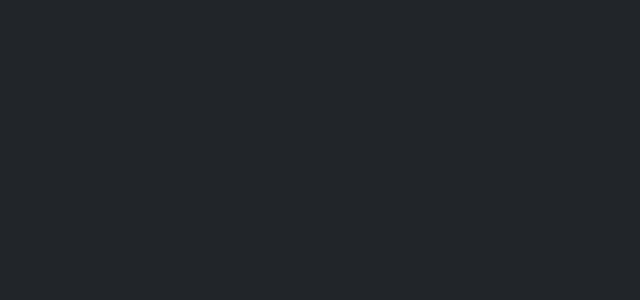
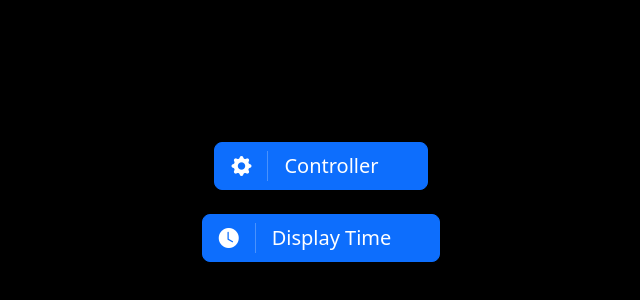
Before and after one commit to aro-wolo/remote-timer, a React (Vite) app in the folder client/: page / in a window 1280 px wide. Before the commit this address had no page. Shown: the part 198-498 px from the top of the page, without its empty margins (319-959 px from the left). Built offline with nearby package versions, Linux system fonts and the light colour scheme.

Commit message:
add option from the home screen

```diff
--- a/client/index.html
+++ b/client/index.html
@@ -4,12 +4,16 @@
 		<meta charset="UTF-8" />
 		<link rel="icon" type="image/svg+xml" href="/vite.svg" />
 		<meta name="viewport" content="width=device-width, initial-scale=1.0" />
-		<title>Vite + React + TS</title>
+		<title>Remote Time Controller</title>
 		<link
 			href="https://cdn.jsdelivr.net/npm/bootstrap@5.3.3/dist/css/bootstrap.min.css"
 			rel="stylesheet"
 			integrity="sha384-QWTKZyjpPEjISv5WaRU9OFeRpok6YctnYmDr5pNlyT2bRjXh0JMhjY6hW+ALEwIH"
 			crossorigin="anonymous"
+		/>
+		<link
+			rel="stylesheet"
+			href="https://cdnjs.cloudflare.com/ajax/libs/bootstrap-icons/1.8.1/font/bootstrap-icons.min.css"
 		/>
 	</head>
 	<body>
--- a/client/src/App.tsx
+++ b/client/src/App.tsx
@@ -1,5 +1,5 @@
 import React from 'react';
-import { BrowserRouter as Router, Route, Routes } from 'react-router-dom';
+import { BrowserRouter as Router, Route, Routes, Link } from 'react-router-dom';
 import Controller from './Controller';
 import DisplayTime from './DisplayTime';
 
@@ -9,6 +9,23 @@ const App: React.FC = () => {
 			<Routes>
 				<Route path="/control" element={<Controller />} />
 				<Route path="/display" element={<DisplayTime />} />
+				<Route
+					path="/"
+					element={
+						<div className="d-flex flex-column justify-content-center align-items-center vh-100">
+							<Link to="/control" className="btn d-flex gap-3 align-items-center btn-primary btn-lg pe-5 mb-4">
+								<i className="bi bi-gear-fill"></i>
+								<div className="vr"></div>
+								<span>Controller</span>
+							</Link>
+							<Link to="/display" className="btn d-flex gap-3 align-items-center btn-primary btn-lg  pe-5">
+								<i className="bi bi-clock-fill"></i>
+								<div className="vr"></div>
+								<span>Display Time</span>
+							</Link>
+						</div>
+					}
+				/>
 			</Routes>
 		</Router>
 	);
--- a/client/src/Controller.tsx
+++ b/client/src/Controller.tsx
@@ -50,13 +50,13 @@ const Controller: React.FC = () => {
                     className="btn btn-secondary"
                     onClick={updateTime}
                 >
-                    Update
+                    <i className="bi bi-arrow-repeat"></i> Update
                 </button>
                 <button
                     className="btn btn-secondary"
                     onClick={sendTime}
                 >
-                    Add
+                    <i className="bi bi-plus-circle"></i> Add
                 </button>
             </div>
         </div>
--- a/client/src/DisplayTime.tsx
+++ b/client/src/DisplayTime.tsx
@@ -90,7 +90,7 @@ const DisplayTime: React.FC = () => {
     return (
         <div className="d-flex justify-content-center align-items-center vh-100">
             <div className={`text-center time-display ${getTimeColor(time)} `}>
-                {time > 0 ? formatTime(time) : <span>Time Up</span>}
+                {time > 0 ? formatTime(time) : <span >Time Up</span>}
             </div>
         </div>
     );
--- a/client/src/index.css
+++ b/client/src/index.css
@@ -3,9 +3,23 @@
   src: url("/DigitalNumbers-Regular.ttf") format("truetype");
 }
 
+body,
+html {
+  background-color: #000000;
+  height: 100%;
+  margin: 0;
+}
+
 .time-display {
   font-size: 23vw;
   font-family: 'DigitalNumbers' !important;
+}
+
+.time-display span {
+  font-size: 23vw;
+  font-family: Arial, Helvetica, sans-serif;
+  text-transform: uppercase;
+
 }
 
 .bright-red {
```
